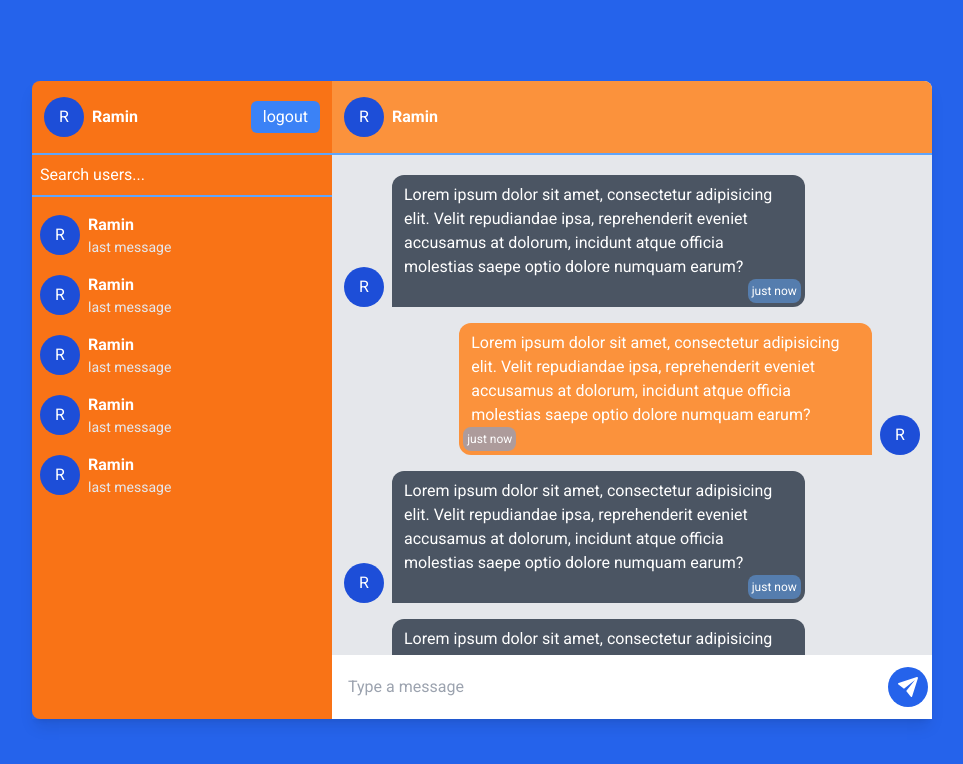
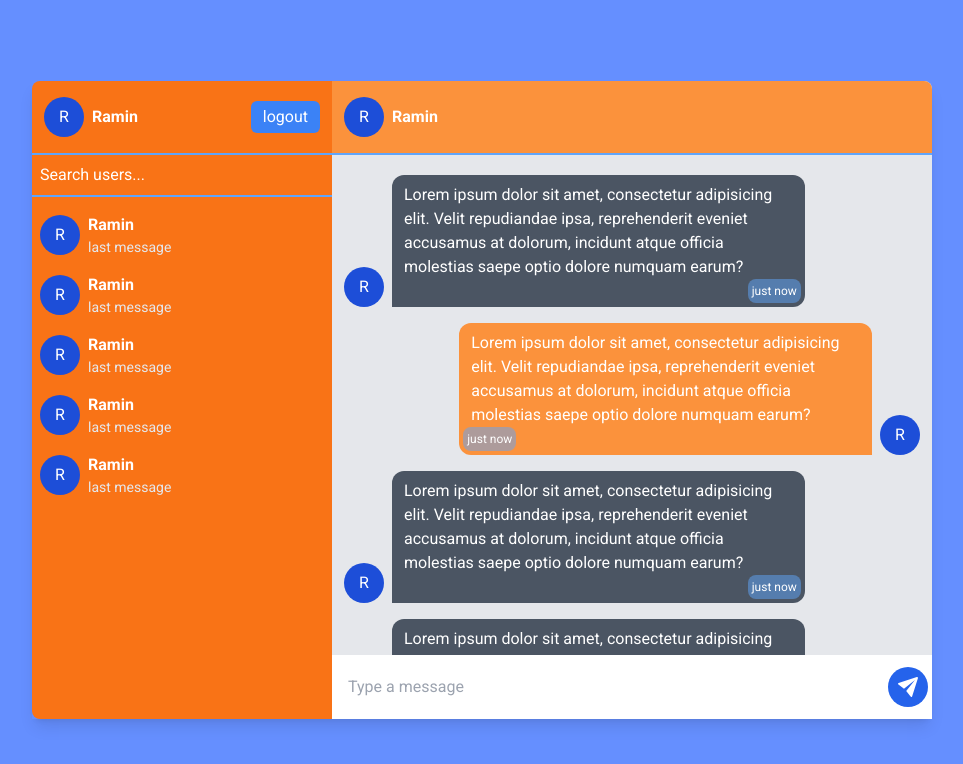
Before and after one commit to RaminMikayilov/firebase-chat-app, a React (Vite) app: page / in a window 1280 px wide. Shown: the top 764 px of the page, without its empty margins (158-1121 px from the left). Built offline with nearby package versions, Linux system fonts and the light colour scheme.

Commit message:
Update background

```diff
--- a/src/App.jsx
+++ b/src/App.jsx
@@ -4,7 +4,7 @@ import Register from "./pages/Register";
 
 function App() {
   return (
-    <div className="bg-blue-600 h-[100vh] text-white flex justify-center items-center">
+    <div className="bg-[#658FFF] h-[100vh] text-white flex justify-center items-center">
       {/* <Login /> */}
       {/* <Register /> */}
       <Home />
```
